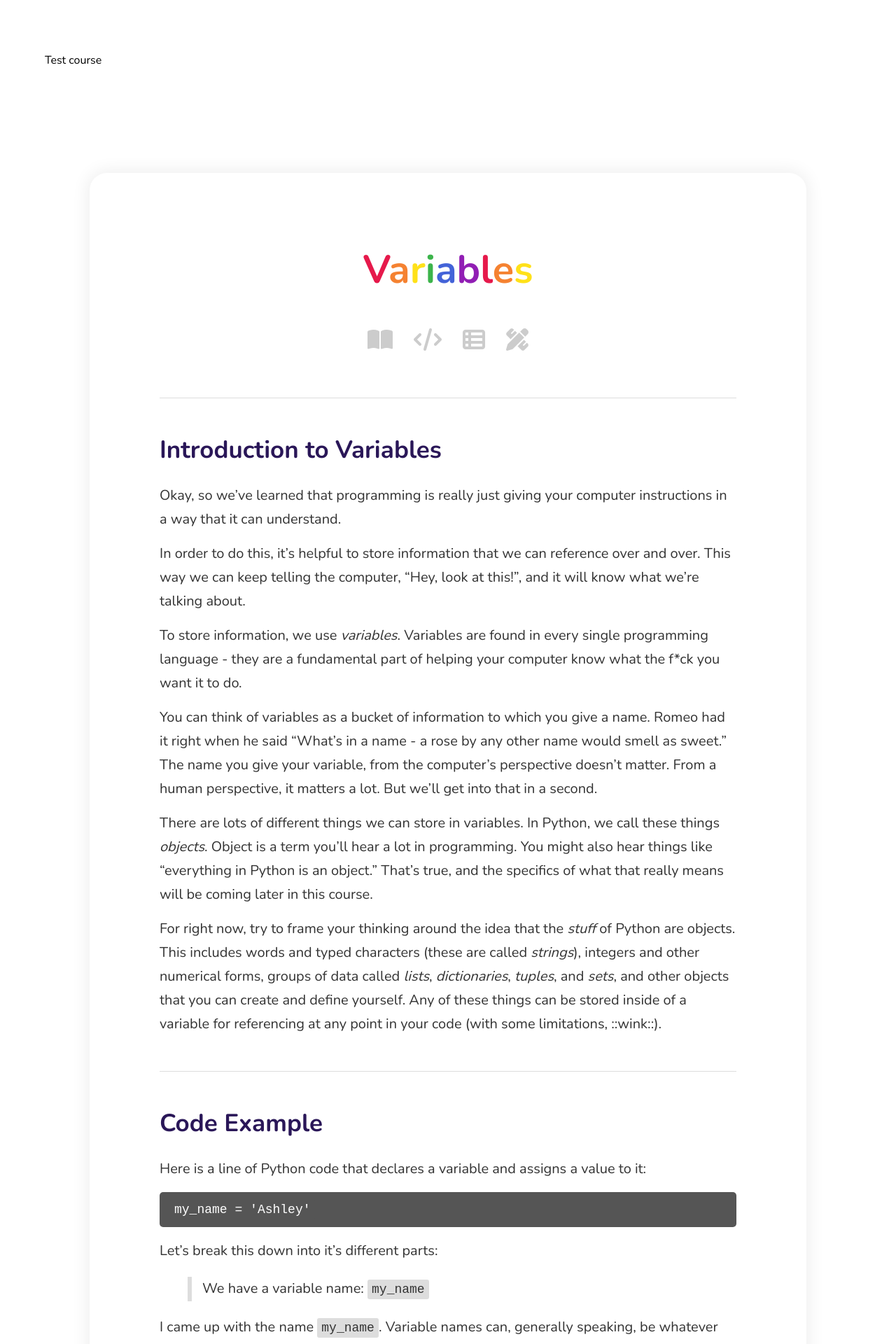
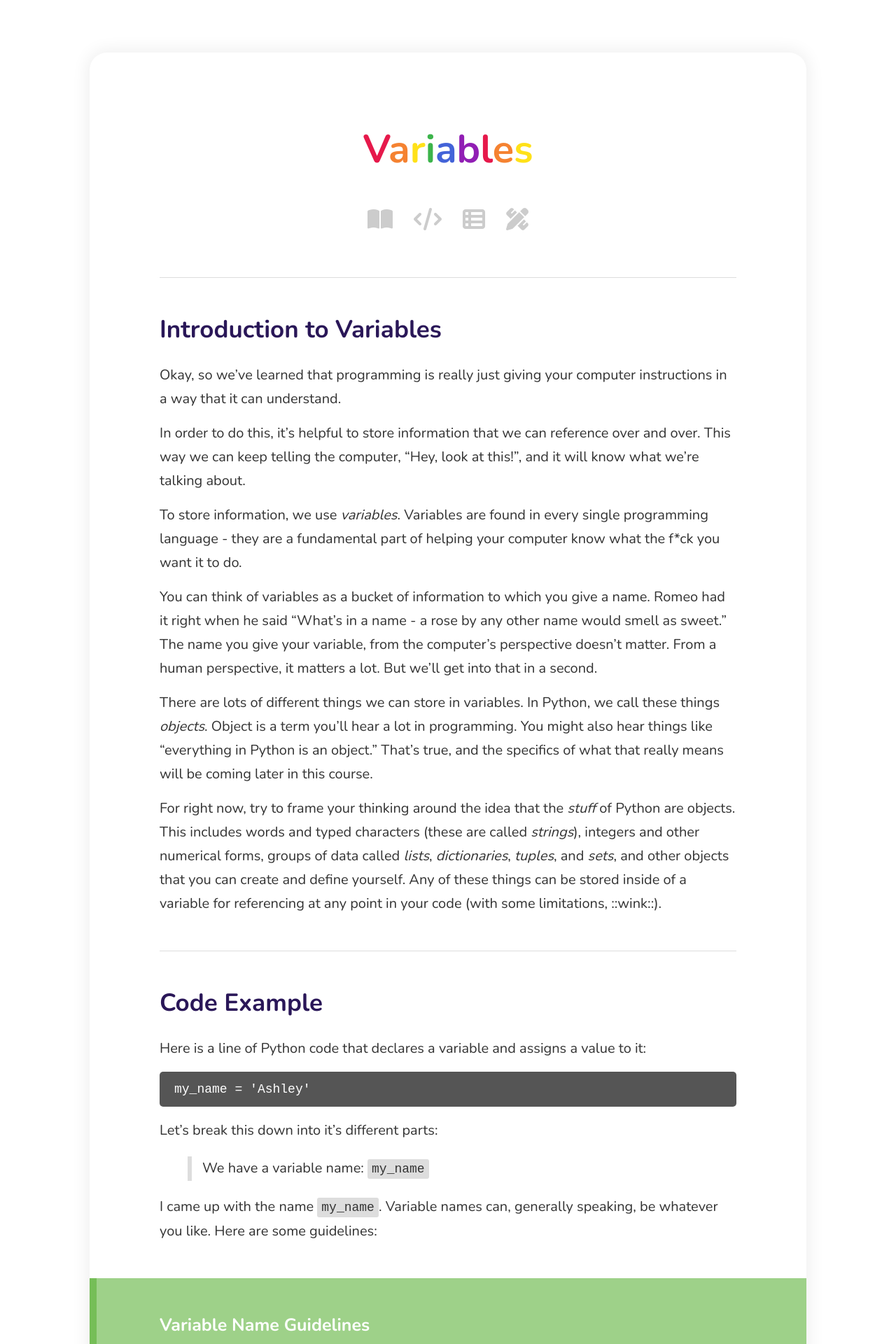
Before and after one commit to ahl389/mural, a Jekyll site: the page built from _courses/test-course.md, in a window 1280 px wide. Shown: the top 1920 px of the page at 70% size. Built offline with Jekyll 4.4.1, drawn with Linux system fonts in a browser that asks for light colours; nearby versions of some CDN libraries; some of the changed text lies outside the part shown.

Commit message:
updated checklist

```diff
--- a/_courses/test-course.md
+++ b/_courses/test-course.md
@@ -53,6 +53,9 @@
 
       I came up with the name `my_name`. Variable names can, generally speaking, be whatever you like. Here are some guidelines:
 
+      <div class = "note" markdown="1">
+
+      ### Variable Name Guidelines
 
       - Variable names cannot start with numbers. For example, `1var` is not a valid variable name.
 
@@ -62,6 +65,8 @@
 
       - Variable names that have more than one word should be written in "snake cake". Snake case is when you replace all the spaces with underscores. For example, `this_is_snake_case`. This is common throughout all of Python.
 
+
+      </div>
 
       > Then we have an equals sign: `=`
 
--- a/_layouts/course.html
+++ b/_layouts/course.html
@@ -5,6 +5,7 @@
     <meta charset="utf-8">
     <meta name="viewport" content="width=device-width,initial-scale=1.0">
     <link href="https://fonts.googleapis.com/css2?family=Nunito:wght@300;400;700&display=swap" rel="stylesheet">
+    <script src="https://ajax.googleapis.com/ajax/libs/jquery/3.5.1/jquery.min.js"></script>
     <script src="https://kit.fontawesome.com/ae5b0ff255.js" crossorigin="anonymous"></script>
     <link rel="stylesheet" href="/css/paint.css">
     <title>{{ page.title }}</title>
@@ -12,15 +13,6 @@
 
 <body>
     {% assign course = page %}
-    <section class="banner">
-        <div class="container text-center">
-            <div class="module">
-                {{ course.title }}
-            </div>
-        </div>
-    </section>
-
-    {{ author }}
 
     {% assign main_lesson = course.lessons | first %}
 
@@ -56,7 +48,7 @@
 
             {% for lesson in course.lessons %}
             {% unless lesson == main_lesson %}
-            <div class="module w100 pm bold">
+            <div class="module w100 plxl prxl pbxl next-lesson pm bold">
                 {{ lesson.title  }}
             </div>
             {% endunless %}
@@ -64,24 +56,15 @@
         </div>
     </section>
 
+    <section class="banner" id="banner-next">
+        <div class="container lesson">
 
-
-    <section class="banner">
-        <div class="container">
-            {% for course in site.courses %}
-            {% unless course.hide %}
-            <div class="module w33 ps">
-                {% assign author = site.authors | where: "name", course.author[0] | first %}
-                Author: {{ author.twitter }}
-                Title: {{ course.title }}<br>
-                Description: {{ course.description}}
-            </div>
-            {% endunless %}
-            {% endfor %}
         </div>
     </section>
 
-
+    <div class="button glossary-add">
+        <i class="fas fa-plus"></i> Add to Glossary
+    </div>
 
 
 
--- a/_sass/custom.scss
+++ b/_sass/custom.scss
@@ -3,6 +3,41 @@
 blockquote {
   border-left: 6px solid #ddd;
   padding-left: $small;
+}
+
+.note {
+  background-color: rgba(117, 190, 87, 0.7);
+  padding: 50px 90px;
+  width: calc(100% + 200px);
+  margin-left: -100px;
+  box-sizing: border-box;
+  border-left: 10px solid rgba(117, 190, 87, 1);
+  color: white;
+  margin-top: 50px;
+  margin-bottom: 50px;
+
+  code {
+    color: #333;
+  }
+
+  li {
+    color: white;
+  }
+
+  h3 {
+    margin-bottom: 25px;
+    color: white;
+  }
+}
+
+.button.glossary-add {
+  display: none;
+  position: fixed;
+  top: 50%;
+  transform: translateY(-50%);
+  right: 10%;
+  transform: translateX(50%);
+  box-shadow: 0px 0px 25px 1px #eee;
 }
 
 #banner-landing {
@@ -79,6 +114,10 @@
       margin-bottom: 0px;
     }
   }
+}
+
+.next-lesson {
+  background-color: #eee;
 }
 
 pre {
--- a/css/paint.scss
+++ b/css/paint.scss
@@ -66,14 +66,15 @@
 
 button,
 .button {
-	background-color: $button-color;
-	color: #fff;
-	border-radius: 5px;
-	padding: 12px;
+	background-color: white;
+	color:$button-color;
+	border-radius: 25px;
+	padding: $mini $small;
 	border: none;
 	cursor: pointer;
 	display: inline-block;
 	width: auto;
+	border: 2px solid $button-color;
 }
 
 .panel {
--- a/index.html
+++ b/index.html
@@ -93,6 +93,9 @@
 		<div class="container-extender">
 			<div class="module w50 self-align-right pl" id="module-outline">
 				<h2 class="mbm">Course Outline & Progress</h2>
+				<h4 class="mts">Update June 27, 2020:</h4>
+				<p>The Fundamentals Unit is almost done! And I'm working on layouts and presentation for the course
+					itself - I'm really excited!</p>
 				<h4 class="mts">Update June 14, 2020:</h4>
 				<p>Got pretty busy toward the end of last week, but the lesson on lists is now complete!</p>
 				<h4 class="mts">Update June 9, 2020:</h4>
@@ -113,7 +116,7 @@
 				<li> <i class="fas fa-check-square"></i> Comparisons </li>
 				<li> <i class="fas fa-check-square"></i> Basic Branching </li>
 				<li> <i class="fas fa-check-square"></i> Lists </li>
-				<li> <i class="far fa-square"></i> Dictionaries </li>
+				<li> <i class="fas fa-check-square"></i> Dictionaries </li>
 				<li> <i class="far fa-square"></i> Basic Iteration </li>
 				<li> <i class="far fa-square"></i> Functions </li>
 				<li> <i class="far fa-square"></i> Scope </li>
```
Also changed, not shown: other parts of _layouts/course.html (+13 -0 lines), 3 other files.
